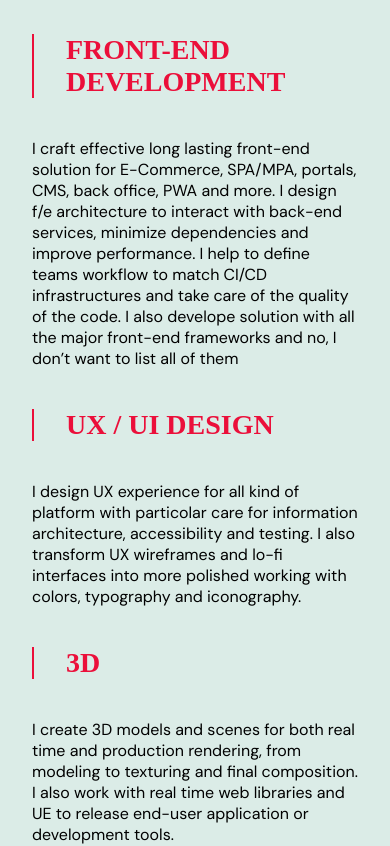
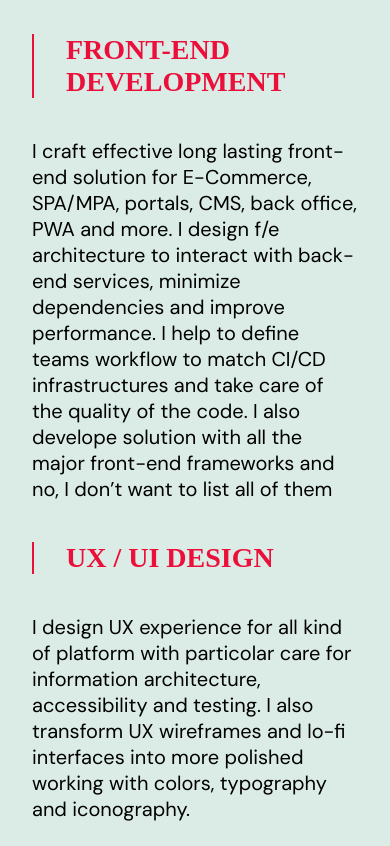
Before and after one commit to ilmandone/mauti-2024, a Vue app: page / in a window 390 px wide. Shown: the part 2060-2906 px from the top of the page. Built offline with nearby package versions, Linux system fonts and the light colour scheme; a web font is replaced by a local one.

Commit message:
feat: wid fix font size for mobile

```diff
--- a/src/components/sections/SWhatIDo.vue
+++ b/src/components/sections/SWhatIDo.vue
@@ -72,6 +72,11 @@ section.wido {
 		text-transform: uppercase;
 	}
 
+	p {
+		font-size: 1.25rem;
+
+	}
+
 	@include utils.media('t') {
 		margin: 35vh 8rem;
 
```
